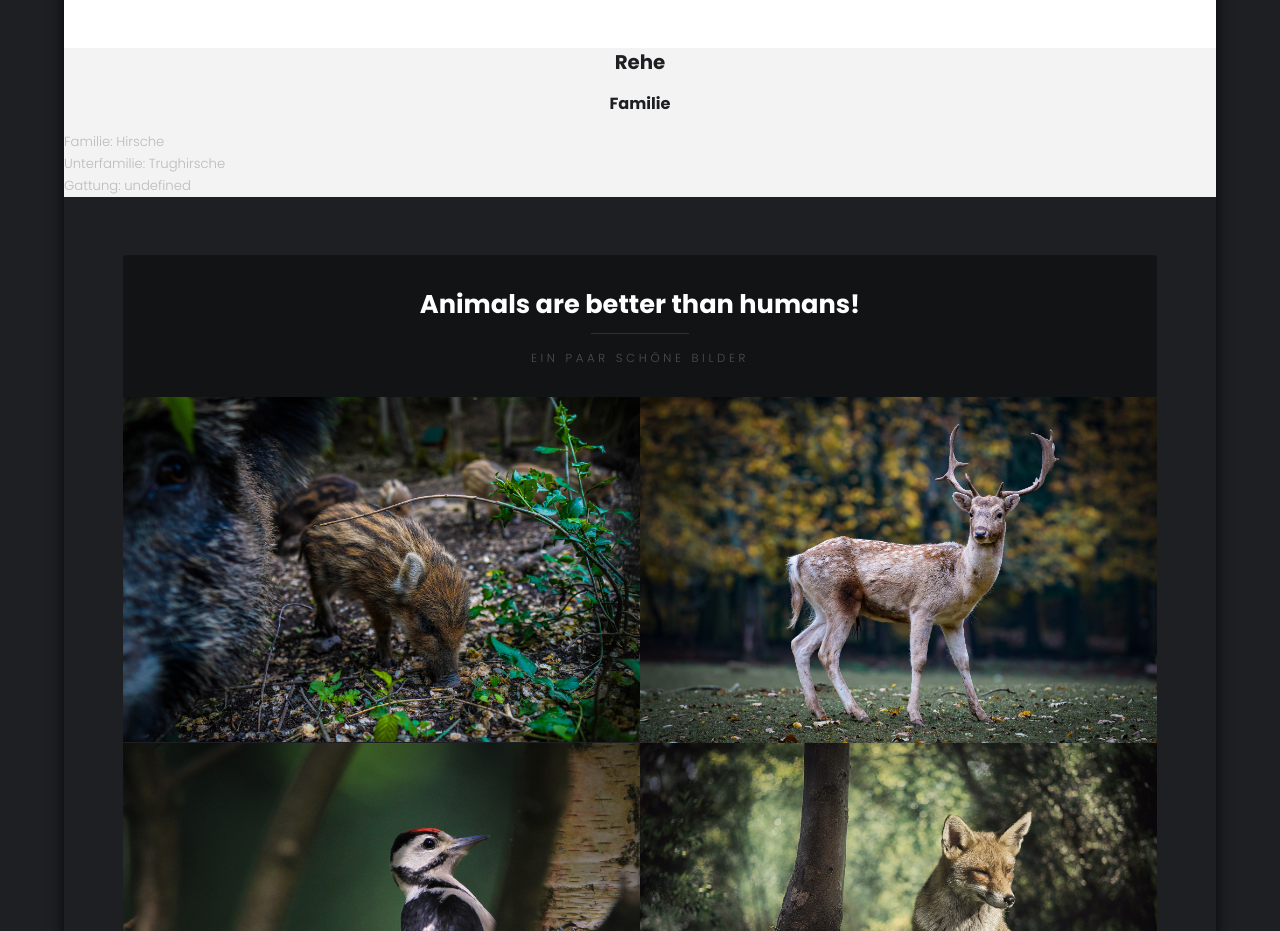
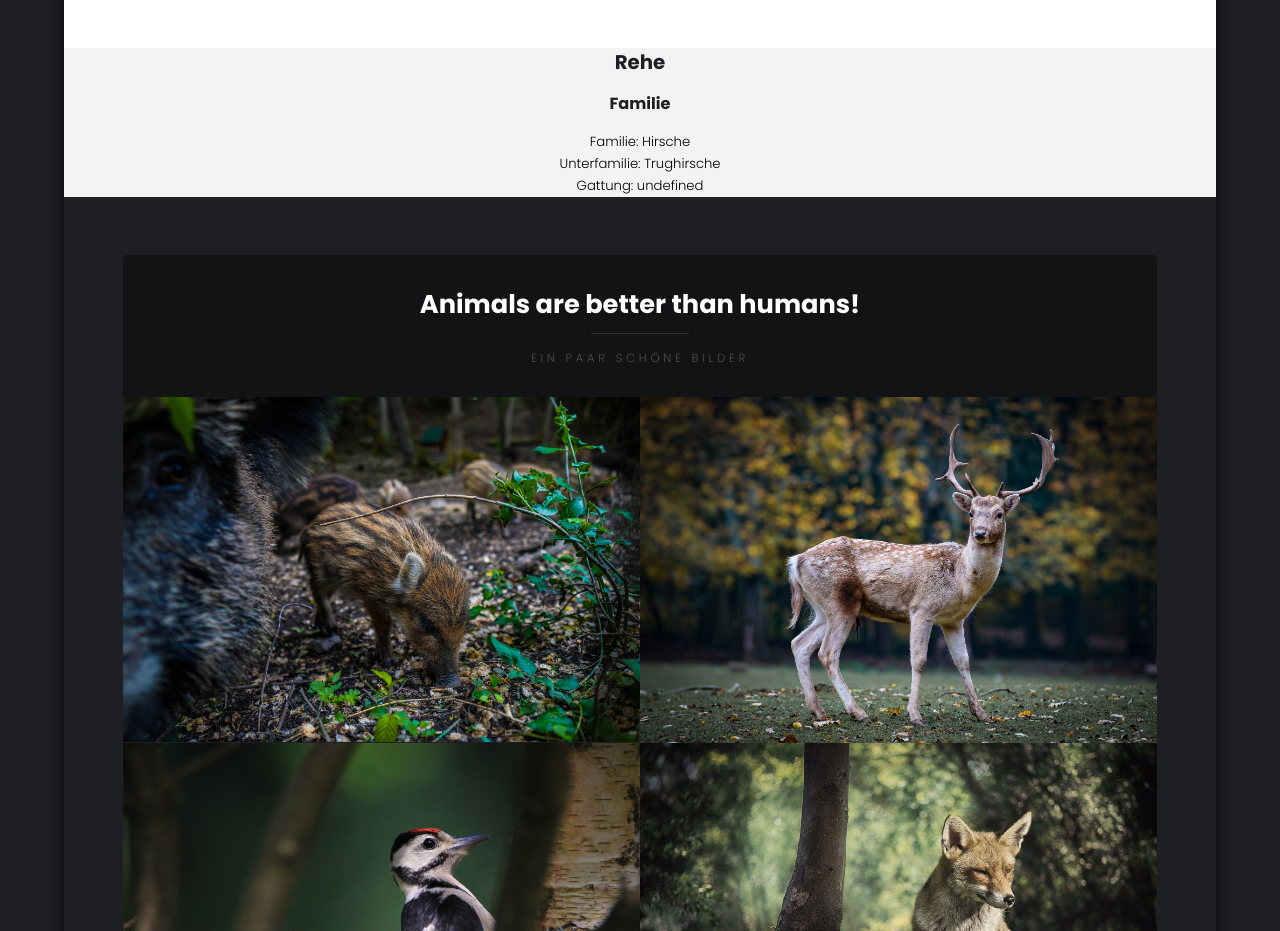
Before and after one commit to miriam04/LB02_kim_niklaus_miriam_maag, a plain HTML site: page index.html in a window 1280 px wide. Shown: the part 1700-2631 px from the top of the page. Drawn offline with Linux system fonts and the light colour scheme.

Commit message:
make little changes

```diff
--- a/index.html
+++ b/index.html
@@ -64,6 +64,7 @@
 						}
 						//Familie
 						let htmlObj = document.getElementById("familie")
+						htmlObj.style = "color: black; text-align: center;"
 						htmlObj.innerHTML =
 						`Familie: ${reh.familie}<br>`+
 						`Unterfamilie: ${reh.unterfamilie}<br>`+
```
